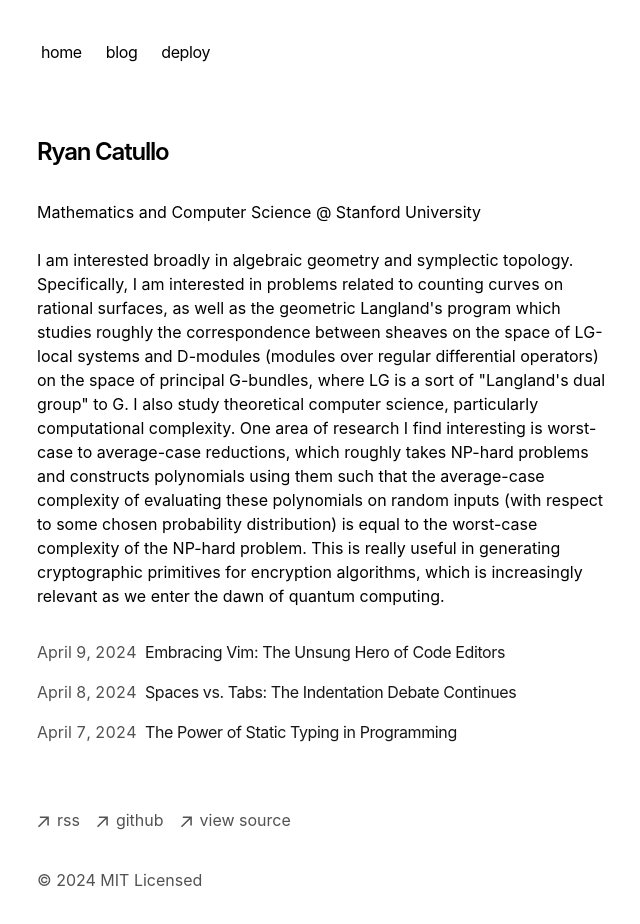
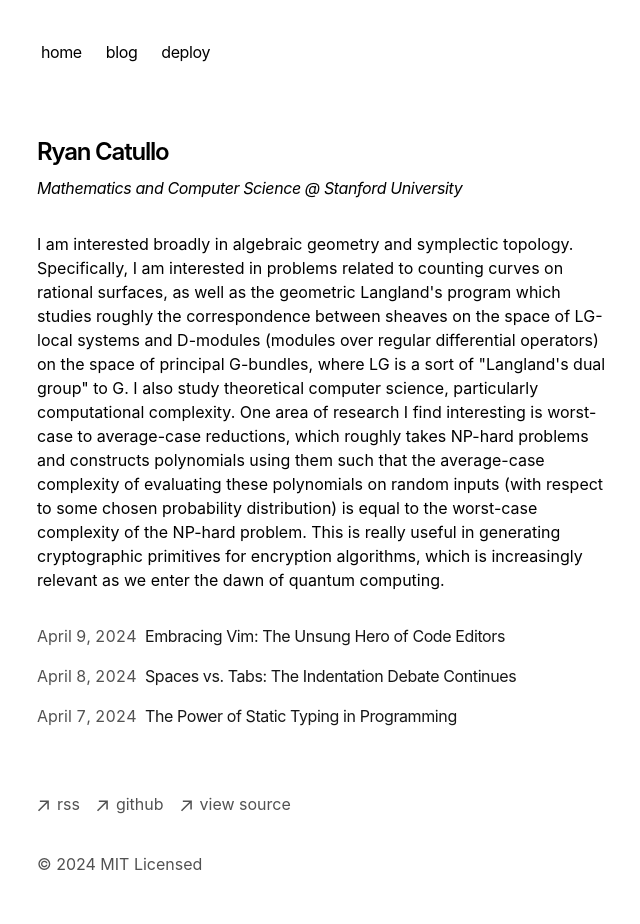
Before and after one commit to rcatullo/personal-website, a Next.js app: page / in a window 1280 px wide. Shown: the top 924 px of the page, without its empty margins (315-955 px from the left). Built offline with nearby package versions, Linux system fonts and the light colour scheme.

Commit message:
Update page.tsx
Fix italic and tracking for education.

```diff
--- a/app/page.tsx
+++ b/app/page.tsx
@@ -3,10 +3,10 @@ import { BlogPosts } from 'app/components/posts'
 export default function Page() {
   return (
     <section>
-      <h1 className="mb-8 text-2xl font-semibold tracking-tighter">
+      <h1 className="mb-2 text-2xl font-semibold tracking-tighter">
         Ryan Catullo
       </h1>
-      <h2 className="mb-6 text-1xl font-italic">
+      <h2 className="mb-8 text-1xl italic tracking-tight">
         Mathematics and Computer Science @ Stanford University
       </h2>
       <p className="mb-4">
```
